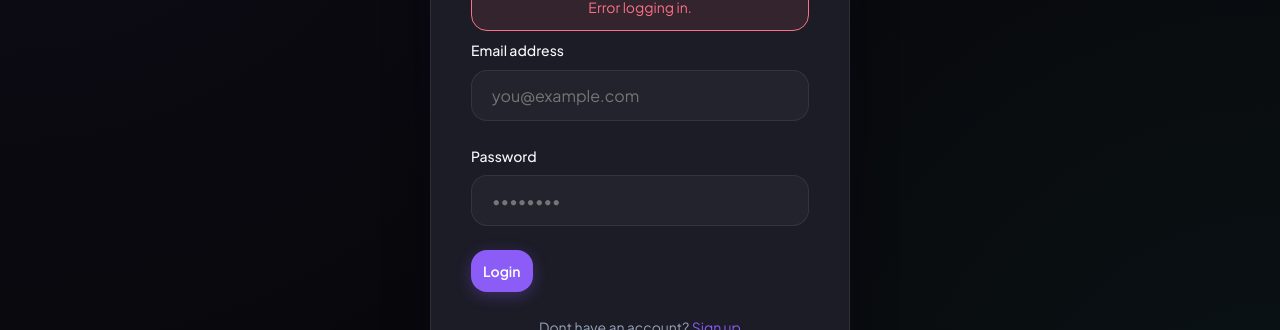
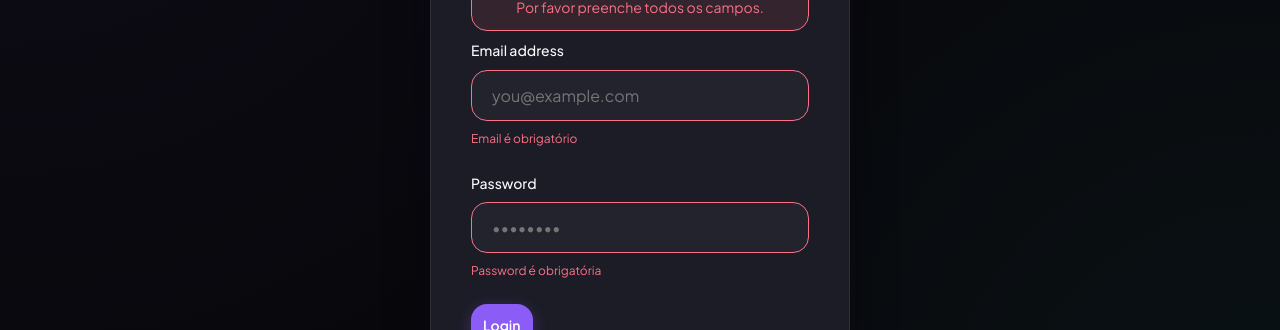
Before and after one commit to VitorHugo20051/GameDeal, a Next.js app in the folder frontend/: page /login in a window 1280 px wide. Both pictures are taken after a click on the button "Login". Shown: the part 314-644 px from the top of the page. Built offline with nearby package versions, Linux system fonts and the light colour scheme; no server answers.

Commit message:
update trending games and fixing login bugs

```diff
--- a/frontend/pages/login.js
+++ b/frontend/pages/login.js
@@ -11,9 +11,18 @@ export default function Login() {
     const [password, setPassword] = useState('');
     const [loading, setLoading] = useState(false);
     const [errorMsg, setErrorMsg] = useState('');
+    const [touched, setTouched] = useState({ email: false, password: false });
     const {checkUser} = useAuth();
 
+    const emailError = touched.email && !email.trim() ? 'Email é obrigatório' : '';
+    const passwordError = touched.password && !password.trim() ? 'Password é obrigatória' : '';
+
     const handleLogin = async () => {
+        setTouched({ email: true, password: true });
+        if (!email.trim() || !password.trim()) {
+            setErrorMsg('Por favor preenche todos os campos.');
+            return;
+        }
         setLoading(true);
         setErrorMsg('');
         try {
@@ -41,12 +50,31 @@ export default function Login() {
 
             <div className="flex-col gap-2 mb-4">
                 <label style={{ fontSize: '14px', fontWeight: 500 }}>Email address</label>
-                <input className="input" type="email" placeholder="you@example.com" value={email} onChange={e => setEmail(e.target.value)} />
+                <input
+                    className="input"
+                    type="email"
+                    placeholder="you@example.com"
+                    value={email}
+                    onChange={e => { setEmail(e.target.value); setErrorMsg(''); }}
+                    onBlur={() => setTouched(t => ({ ...t, email: true }))}
+                    style={emailError ? { borderColor: 'var(--danger)' } : {}}
+                />
+                {emailError && <span style={{ color: 'var(--danger)', fontSize: '12px' }}>{emailError}</span>}
             </div>
 
             <div className="flex-col gap-2 mb-4">
                 <label style={{ fontSize: '14px', fontWeight: 500 }}>Password</label>
-                <input className="input" type="password" placeholder="••••••••" value={password} onChange={e => setPassword(e.target.value)} onKeyDown={e => e.key === 'Enter' && handleLogin()} />
+                <input
+                    className="input"
+                    type="password"
+                    placeholder="••••••••"
+                    value={password}
+                    onChange={e => { setPassword(e.target.value); setErrorMsg(''); }}
+                    onBlur={() => setTouched(t => ({ ...t, password: true }))}
+                    onKeyDown={e => e.key === 'Enter' && handleLogin()}
+                    style={passwordError ? { borderColor: 'var(--danger)' } : {}}
+                />
+                {passwordError && <span style={{ color: 'var(--danger)', fontSize: '12px' }}>{passwordError}</span>}
             </div>
 
             <button className="btn btn-primary" style={{ justifyContent: 'center', padding: '12px' }} onClick={handleLogin} disabled={loading}>
```
Also changed, not shown: frontend/pages/watchlist.js (+4 -4 lines), 2 other files (tests, documents, lock files or other folders).
